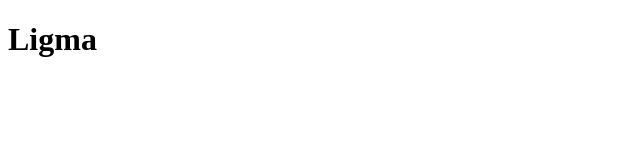
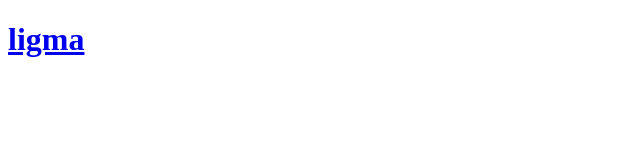
Before and after one commit to Sigma-Protocol/frontend, a plain HTML site: page index.html in a window 1280 px wide. Shown: the whole page, without its empty margins (0-640 px from the left). Drawn offline with Linux system fonts and the light colour scheme.

Commit message:
Update index.html

```diff
--- a/index.html
+++ b/index.html
@@ -7,6 +7,6 @@
     <title>Sigma</title>
 </head>
 <body>
-    <h1>Ligma</h1>
+    <h1><a href="https://sig.fiance/sigma_wp.pdf">ligma<a></h1>
 </body>
 </html>
```
